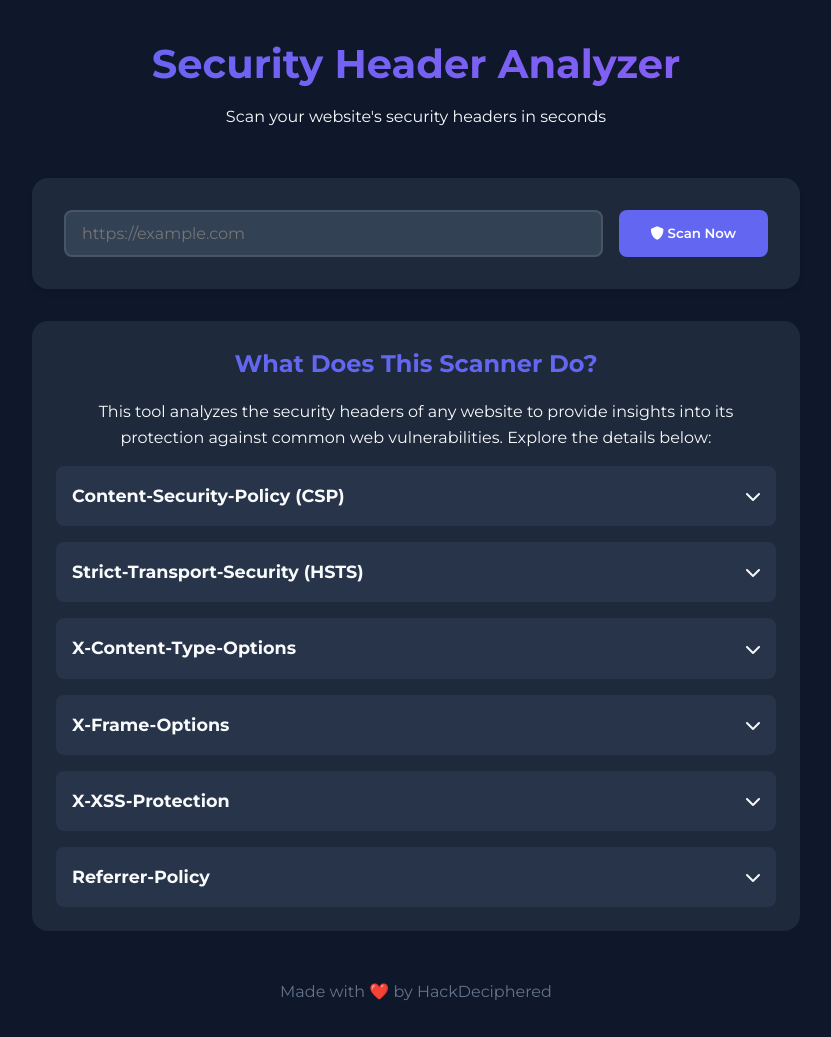
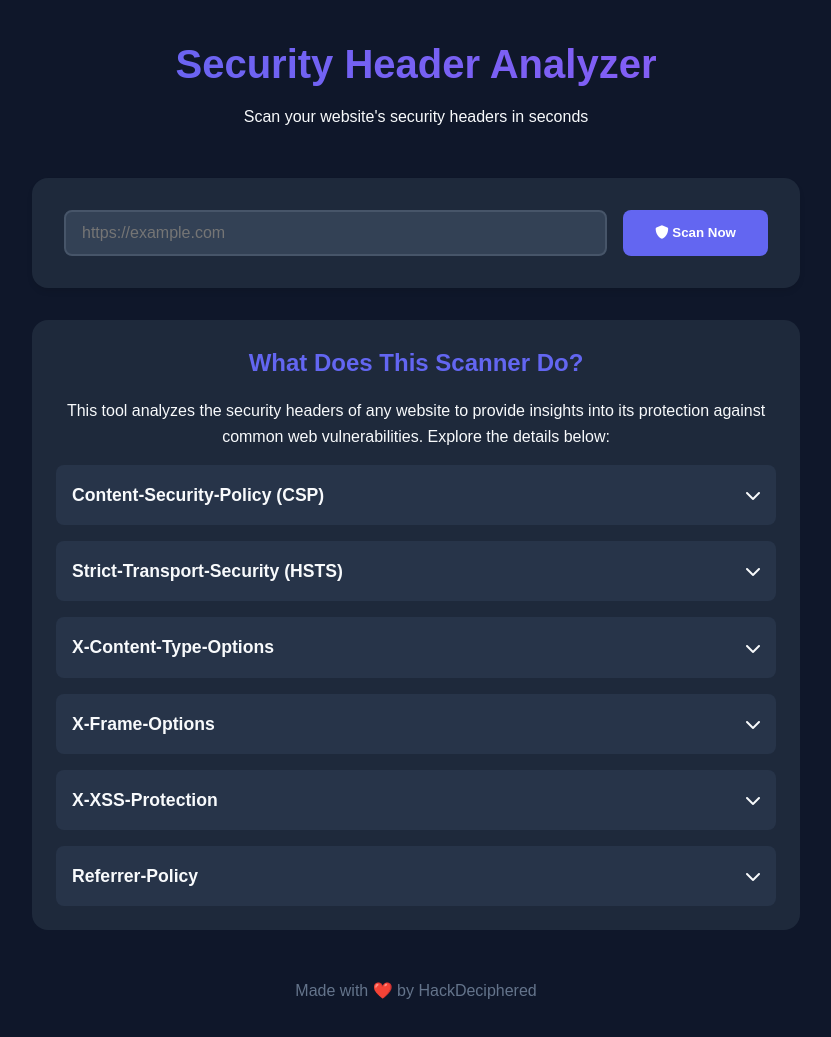
Before and after one commit to Karanbhateja/Security-Header-Analyzer, a Flask app: page / in a window 1280 px wide. Shown: the whole page, without its empty margins (224-1055 px from the left). After the commit the page ends 999 px from the top, so only its background shows below. Run offline with Flask 2, Linux system fonts and the light colour scheme.

Commit message:
Update index.html
Changed font to Poppins

```diff
--- a/templates/index.html
+++ b/templates/index.html
@@ -12,7 +12,7 @@
   <meta name="viewport" content="width=device-width, initial-scale=1.0">
   <title>Security Header Analyzer</title>
   <link rel="stylesheet" href="https://cdnjs.cloudflare.com/ajax/libs/font-awesome/6.0.0/css/all.min.css">
-  <link href="https://fonts.googleapis.com/css2?family=Montserrat:wght@400;500;600;700&display=swap" rel="stylesheet">
+  <link href="https://fonts.googleapis.com/css2?family=Poppins:wght@400;500;600;700&display=swap" rel="stylesheet">
   <link rel="stylesheet" href="{{ url_for('static', filename='styles.css') }}">
 
 </head>
```
